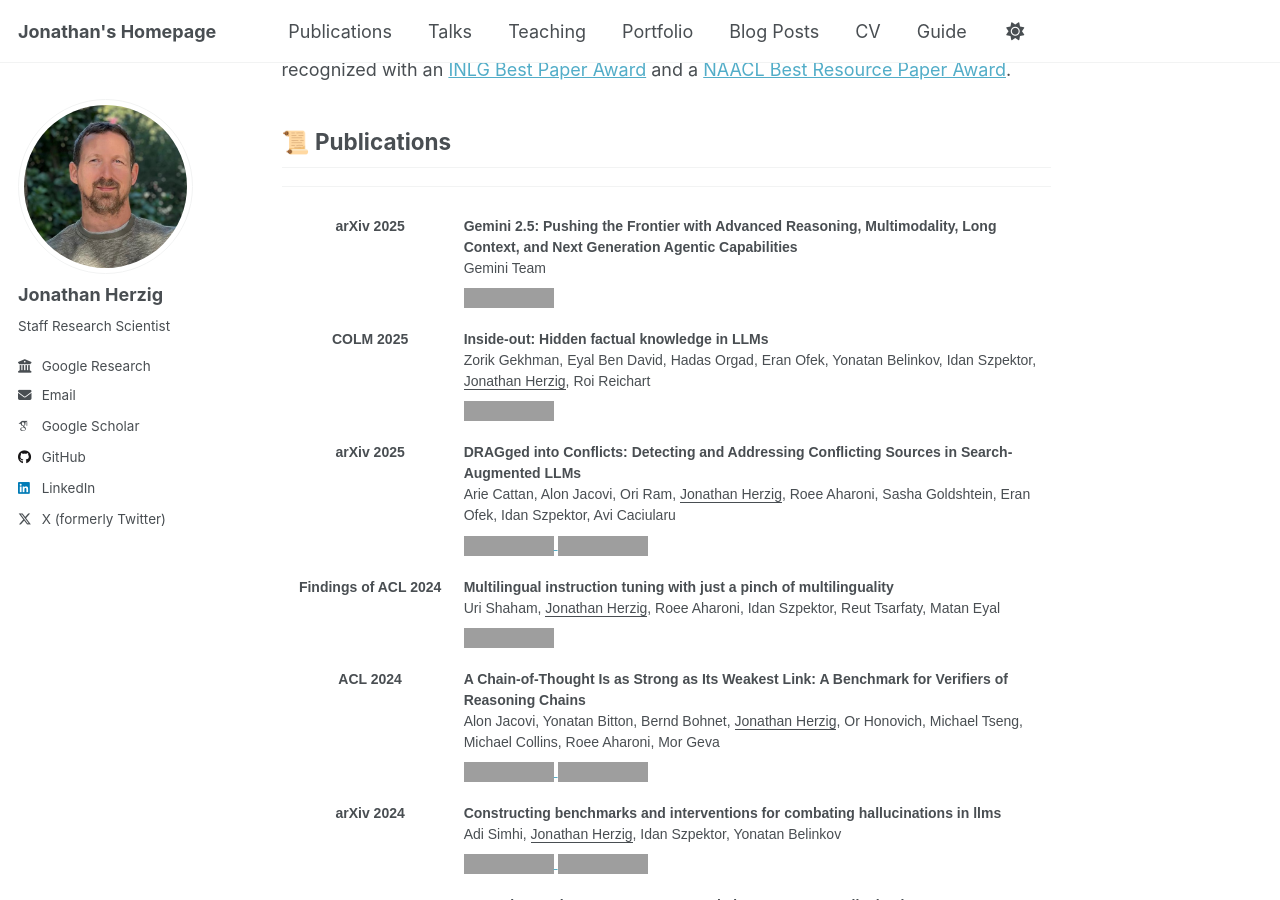
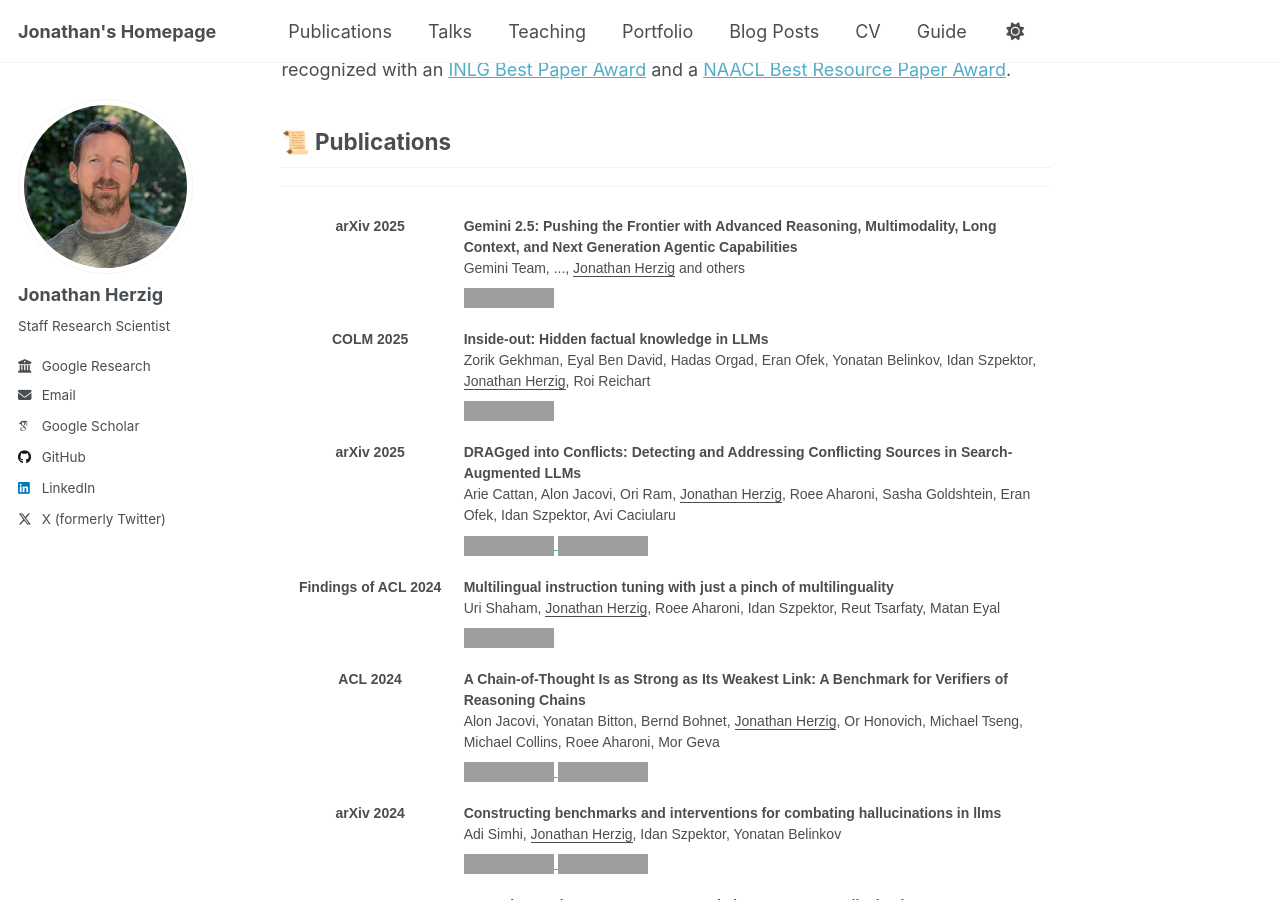
Before and after one commit to jonathanherzig/new-homepage, a Jekyll site: the page built from _pages/about.md, in a window 1280 px wide and 900 px high, scrolled down 309 px, cut to the strip 0-900 px from the top of the window. Built offline with Jekyll 4.4.1, drawn with Linux system fonts in a browser that asks for light colours; some web fonts are replaced; a script that is not in the unit is left out; grey boxes are pictures that could not be loaded.

Commit message:
Update publications.yml

```diff
--- a/_data/publications.yml
+++ b/_data/publications.yml
@@ -1,6 +1,6 @@
 - venue: "arXiv 2025"
   title: "Gemini 2.5: Pushing the Frontier with Advanced Reasoning, Multimodality, Long Context, and Next Generation Agentic Capabilities"
-  authors: "Gemini Team"
+  authors: "Gemini Team, ..., <u>Jonathan Herzig</u> and others"
   pdf: "https://arxiv.org/pdf/2507.06261"
 
 - venue: "COLM 2025"
```
